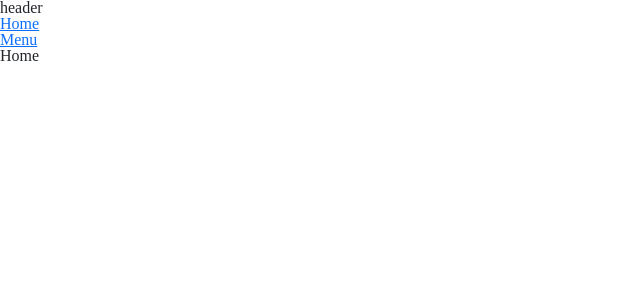
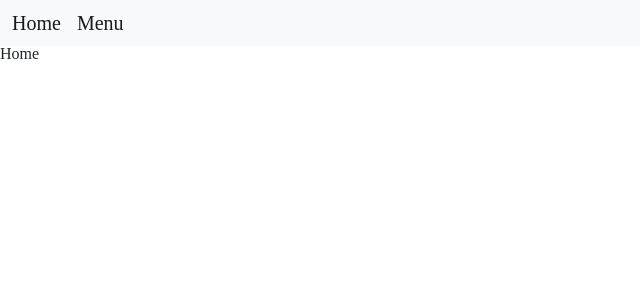
Before and after one commit to N-Tarin/study, a Nuxt app: page / in a window 1280 px wide. Shown: the top 300 px of the page, without its empty margins (0-640 px from the left). Built offline with nearby package versions, Linux system fonts and the light colour scheme.

Commit message:
add header styles

```diff
--- a/components/templates/Header.vue
+++ b/components/templates/Header.vue
@@ -1,11 +1,10 @@
 <template>
   <header>
-    <h1>header</h1>
-    <nav>
-      <ul>
-        <li><nuxt-link to="/">Home</nuxt-link></li>
-        <li><nuxt-link to="/Menu">Menu</nuxt-link></li>
-      </ul>
+    <nav class="navbar navbar-expand-lg navbar-light bg-light">
+      <div class="container-fluid justify-content-start">
+        <NuxtLink class="navbar-brand NuxtLink" to="/">Home</NuxtLink>
+        <NuxtLink class="navbar-brand NuxtLink" to="/Menu">Menu</NuxtLink>
+      </div>
     </nav>
   </header>
 </template>
--- a/nuxt.config.js
+++ b/nuxt.config.js
@@ -18,7 +18,7 @@ export default {
   },
 
   // Global CSS: https://go.nuxtjs.dev/config-css
-  css: ['~/static/css/reset.css'],
+  css: ['~/static/css/reset.css', '~/static/css/base.css'],
 
   // Plugins to run before rendering page: https://go.nuxtjs.dev/config-plugins
   plugins: [],
--- a/static/css/base.css
+++ b/static/css/base.css
@@ -0,0 +1,3 @@
+.NuxtLink:hover {
+  opacity: 0.7;
+}
```
